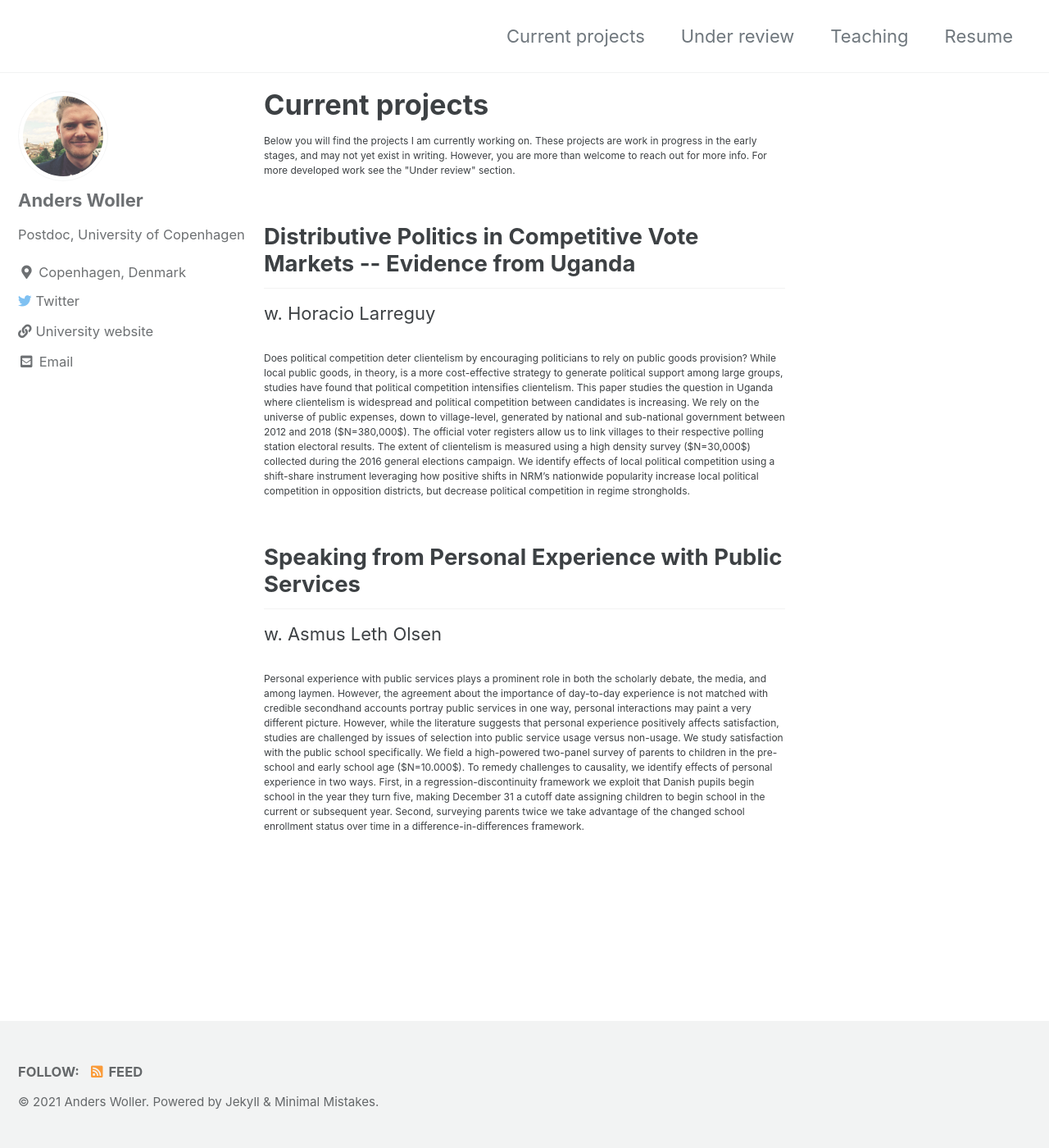
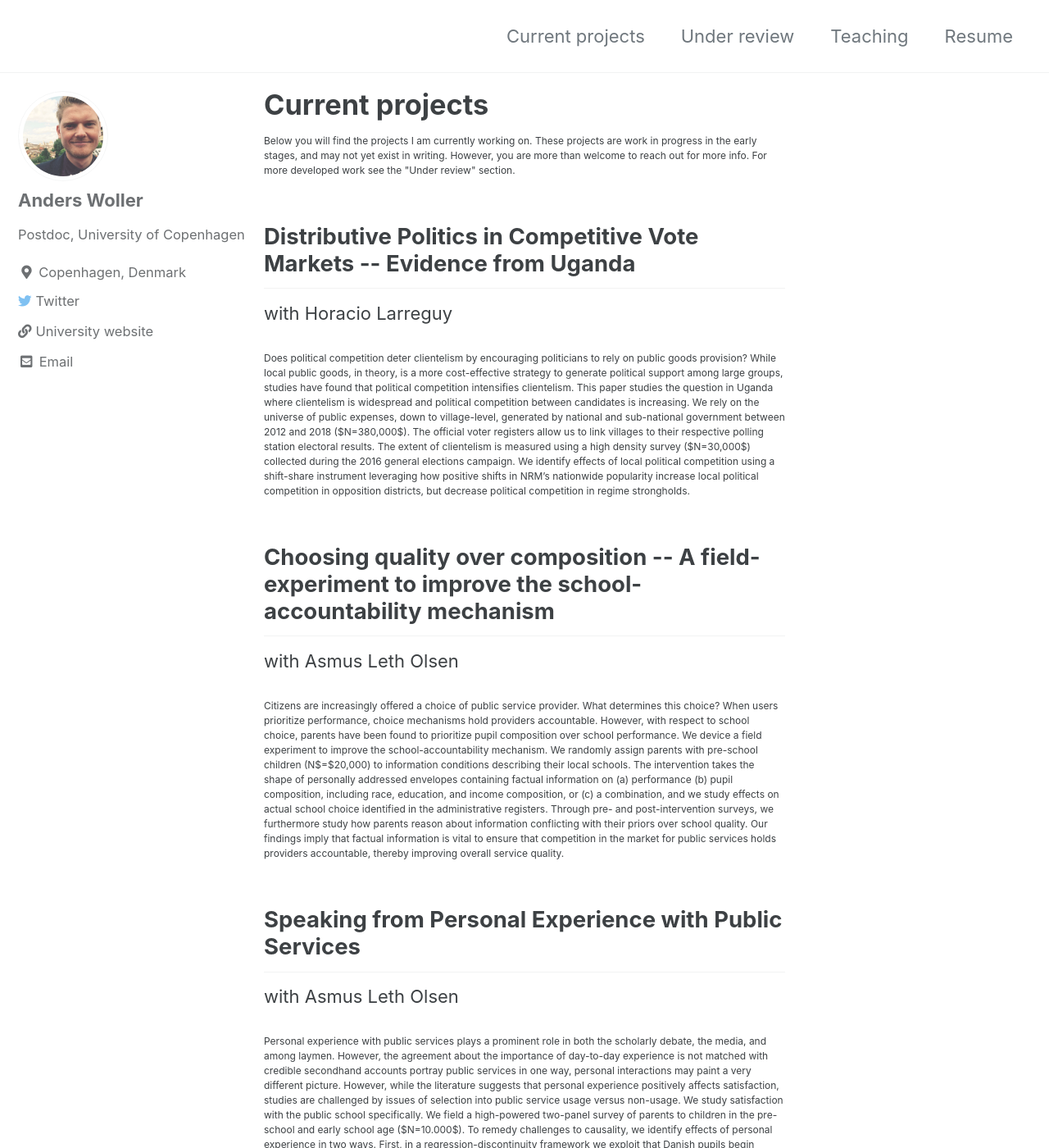
Before and after one commit to AndersWoller/AndersWoller.github.io, a Jekyll site: the page built from _pages/research.md, in a window 1280 px wide and 1400 px high. Shown: the whole window at 82% size. Built offline with Jekyll 4.4.1, drawn with Linux system fonts in a browser that asks for light colours; cached includes are drawn as plain includes.

Commit message:
adding info abstract

```diff
--- a/_pages/research.md
+++ b/_pages/research.md
@@ -7,14 +7,18 @@ permalink: /Research/
 
 
 <h2> Distributive Politics in Competitive Vote Markets -- Evidence from Uganda </h2>
-w. Horacio Larreguy
+with Horacio Larreguy
 
 <p style="font-size:12px"> Does political competition deter clientelism by encouraging politicians to rely on public goods provision? While local public goods, in theory, is a more cost-effective strategy to generate political support among large groups, studies have found that political competition intensifies clientelism. This paper studies the question in Uganda where clientelism is widespread and political competition between candidates is increasing. We rely on the universe of public expenses, down to village-level, generated by national and sub-national government between 2012 and 2018 ($N=380,000$). The official voter registers allow us to link villages to their respective polling station electoral results. The extent of clientelism is measured using a high density survey ($N=30,000$) collected during the 2016 general elections campaign. We identify effects of local political competition using a shift-share instrument leveraging how positive shifts in NRM’s nationwide popularity increase local political competition in opposition districts, but decrease political competition in regime strongholds. </p>
 
 
+<h2> Choosing quality over composition -- A field-experiment to improve the school-accountability mechanism </h2>
+with Asmus Leth Olsen
+
+<p style="font-size:12px"> Citizens are increasingly offered a choice of public service provider. What determines this choice? When users prioritize performance, choice mechanisms hold providers accountable. However, with respect to school choice, parents have been found to prioritize pupil composition over school performance. We device a field experiment to improve the school-accountability mechanism. We randomly assign parents with pre-school children (N$=$20,000) to information conditions describing their local schools. The intervention takes the shape of personally addressed envelopes containing factual information on (a) performance (b) pupil composition, including race, education, and income composition, or (c) a combination, and we study effects on actual school choice identified in the administrative registers. Through pre- and post-intervention surveys, we furthermore study how parents reason about information conflicting with their priors over school quality. Our findings imply that factual information is vital to ensure that competition in the market for public services holds providers accountable, thereby improving overall service quality. </p>
 
 
 <h2> Speaking from Personal Experience with Public Services </h2>
-w. Asmus Leth Olsen
+with Asmus Leth Olsen
 
 <p style="font-size:12px"> Personal experience with public services plays a prominent role in both the scholarly debate, the media, and among laymen. However, the agreement about the importance of day-to-day experience is not matched with credible   secondhand accounts portray public services in one way, personal interactions may paint a very different picture. However, while the literature suggests that personal experience positively affects satisfaction, studies are challenged by issues of selection into public service usage versus non-usage. We study satisfaction with the public school specifically. We field a high-powered two-panel survey of parents to children in the pre-school and early school age ($N=10.000$). To remedy challenges to causality, we identify effects of personal experience in two ways. First, in a regression-discontinuity framework we exploit that Danish pupils begin school in the year they turn five, making December 31 a cutoff date assigning children to begin school in the current or subsequent year. Second, surveying parents twice we take advantage of the changed school enrollment status over time in a difference-in-differences framework. </p>
```
